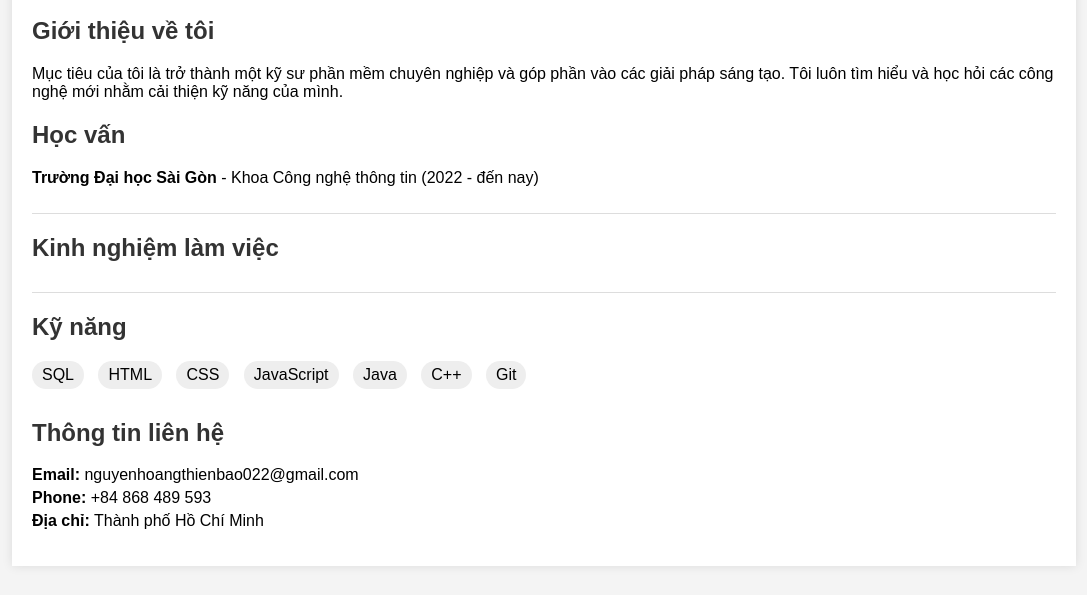
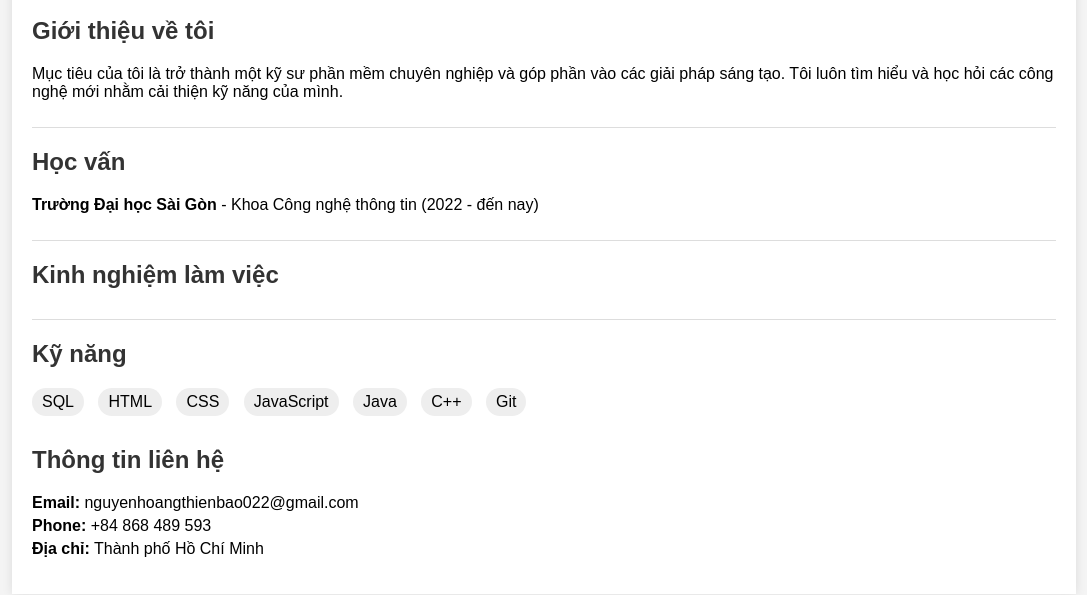
Before and after one commit to ThienBao224/ThienBao224.github.io, a plain HTML site: page index.html in a window 1280 px wide. Shown: the part 197-792 px from the top of the page, without its empty margins (96-1183 px from the left). Drawn offline with Linux system fonts and the light colour scheme.

Commit message:
Update index.html

```diff
--- a/index.html
+++ b/index.html
@@ -37,7 +37,7 @@
             object-fit: cover;
         }
 
-        .header, .education, .experience, .skills {
+        .header, .education, .experience, .skills, .aboutme {
             margin-bottom: 20px;
         }
 
@@ -50,7 +50,7 @@
             margin-left: 20px;
         }
 
-        .education, .experience {
+        .education, .experience, .aboutme {
             border-bottom: 1px solid #ddd;
             padding-bottom: 10px;
         }
```
